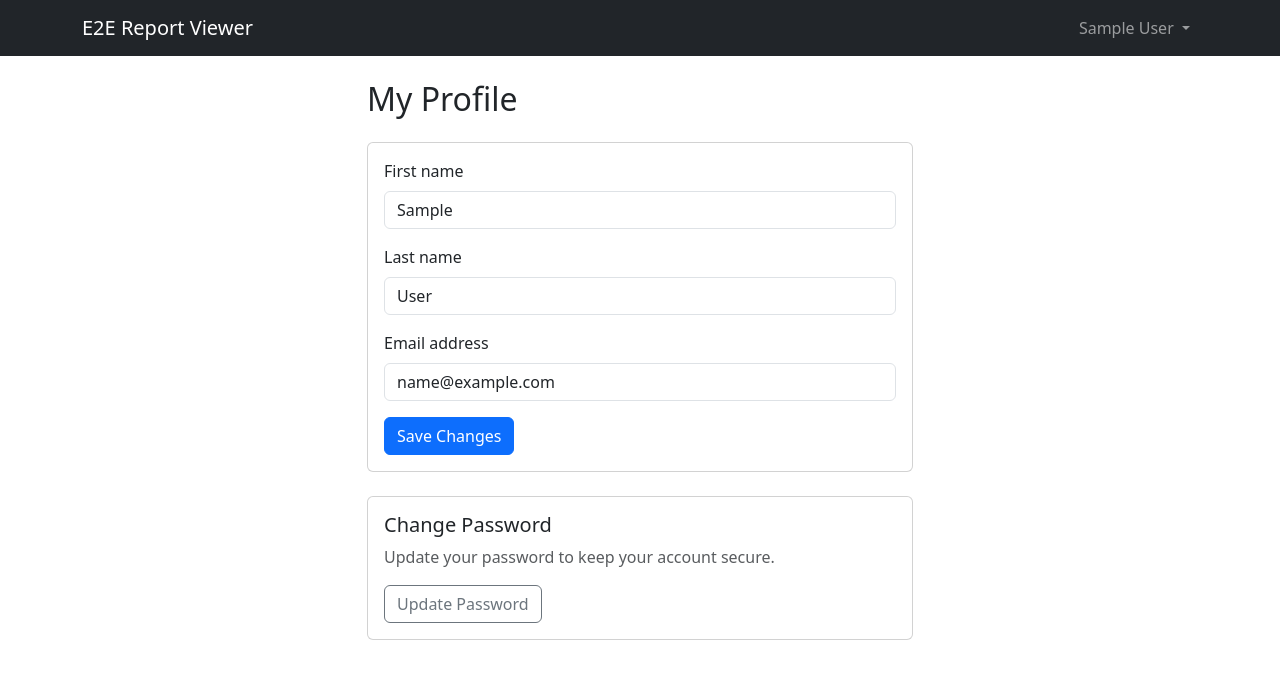
After one commit to TristanLabram/e2e-report-viewer, a Django app: page /accounts/profile/ in a window 1280 px wide. The commit adds this page. Shown: the top 679 px of the page. Run offline with Django 5.2, Linux system fonts and the light colour scheme; the visitor is signed in with stand-in values (Sample User, id 1); some libraries are stand-ins or nearby versions.

Commit message:
Added user profile pages, tested and these allow for logging on and editing of the logged in user profile

```diff
--- /dev/null
+++ b/accounts/forms.py
@@ -0,0 +1,21 @@
+from django import forms
+from .models import CustomUser
+
+# User profile form functions for validating user data
+class ProfileForm(forms.ModelForm):
+    # Meta data to attach the right model to the forms
+    class Meta:
+        model = CustomUser
+        fields = ['first_name', 'last_name', 'email']
+
+    # Function to clean and validate the user email input
+    def clean_email(self):
+        email = self.cleaned_data.get('email')
+        # Check the email is unique to the current user
+        if (
+            CustomUser.objects.filter(email=email)
+                .exclude(pk=self.instance.pk)
+                .exists()
+        ):
+            raise forms.ValidationError("A user with this email already exists.")
+        return email
--- /dev/null
+++ b/accounts/templates/accounts/profile.html
@@ -0,0 +1,33 @@
+{% extends "base.html" %}
+{% load django_bootstrap5 %}
+
+{% block title %}My Profile - E2E Report Viewer{% endblock title %}
+
+{% block content %}
+<div class="row justify-content-center">
+    <div class="col-md-8 col-lg-6">
+        <h2 class="mb-4">My Profile</h2>
+
+        <div class="card mb-4">
+            <div class="card-body">
+                <form method="post">
+                    {% csrf_token %}
+                    {% bootstrap_form form %}
+                    <button type="submit" class="btn btn-primary">Save Changes</button>
+                </form>
+            </div>
+        </div>
+        <div class="card">
+            <div class="card-body">
+                <h5 class="card-title">Change Password</h5>
+                <p class="card-text text-muted">
+                    Update your password to keep your account secure.
+                </P>
+                <a href="{% url 'password_change' %}" class="btn btn-outline-secondary">
+                    Update Password
+                </a>
+            </div>
+        </div>
+    </div>
+</div>
+{% endblock content %}
--- /dev/null
+++ b/accounts/urls.py
@@ -0,0 +1,32 @@
+from ast import Pass
+from django import template
+from django.urls import path
+from django.contrib.auth.views import LoginView, LogoutView, PasswordChangeView
+from . import views
+
+# Account urls
+urlpatterns = [
+    path(
+        'login/',
+        LoginView.as_view(template_name="accounts/login.html"),
+        name="login",
+    ),
+    path(
+        'logout/',
+        LogoutView.as_view(),
+        name="logout",
+    ),
+    path(
+        'profile/',
+        views.profile_view,
+        name="profile",
+    ),
+    path(
+        'profile/password/',
+        PasswordChangeView.as_view(
+            template_name="accounts/password_change.html",
+            success_url="/profile/",
+        ),
+        name="password_change",
+    ),
+]
--- a/accounts/views.py
+++ b/accounts/views.py
@@ -1,3 +1,27 @@
-from django.shortcuts import render
+from django.shortcuts import render, redirect
+from django.contrib.auth.decorators import login_required
+from django.contrib import messages
+from django.urls import is_valid_path
+from .forms import ProfileForm
 
-# Create your views here.
+# View and edit user profile information, requires logon ([Authorize] in C#)
+@login_required
+def profile_view(request):
+    #Post request for form submission
+    if request.method == 'POST':
+        #Binds the form to the data in the request and the sending user
+        form = ProfileForm(request.POST, instance=request.user)
+
+        #Validates, saves and redirects the user to the view form
+        if form.is_valid():
+            form.save()
+            messages.success(request, 'Profile updated successfully')
+            return redirect('profile')
+
+    # Get request - show the form with pre-populated values
+    else:
+        #Attach current user model to form
+        form = ProfileForm(instance=request.user)
+
+    # Render the profile template, passing in the form object as 'View/FormModel'
+    return render(request, 'accounts/profile.html', {'form': form})
--- a/config/urls.py
+++ b/config/urls.py
@@ -1,22 +1,17 @@
-"""
-URL configuration for config project.
-
-The `urlpatterns` list routes URLs to views. For more information please see:
-    https://docs.djangoproject.com/en/6.0/topics/http/urls/
-Examples:
-Function views
-    1. Add an import:  from my_app import views
-    2. Add a URL to urlpatterns:  path('', views.home, name='home')
-Class-based views
-    1. Add an import:  from other_app.views import Home
-    2. Add a URL to urlpatterns:  path('', Home.as_view(), name='home')
-Including another URLconf
-    1. Import the include() function: from django.urls import include, path
-    2. Add a URL to urlpatterns:  path('blog/', include('blog.urls'))
-"""
 from django.contrib import admin
-from django.urls import path
+from django.urls import path, include
+from django.shortcuts import redirect
 
 urlpatterns = [
     path('admin/', admin.site.urls),
+
+    #Add account URLs
+    path('accounts/', include('accounts.urls')),
+
+    #Add report URLs (placeholder for now)
+    #path("reports/", include("reports.urls")),
+
+    #Root URL to redirect to the report list (or login if unauthenticated)
+    # WIP setting this to redirect to login until the reports app is made
+    path('', lambda request: redirect('login')),
 ]
--- a/templates/base.html
+++ b/templates/base.html
@@ -12,7 +12,7 @@
 <body>
     <nav class="navbar navbar-expand-lg navbar-dark bg-dark">
         <div class="container">
-            <a class="navbar-brand" href="{% url 'report_list' %}">E2E Report Viewer</a>
+            <a class="navbar-brand" href="{% url 'profile' %}">E2E Report Viewer</a>
 
             <button class="navbar-toggler" type="button"
                     data-bs-toggle="collapse"
@@ -23,14 +23,14 @@
             <div class="collapse navbar-collapse" id="navbarNav">
                 {% if user.is_authenticated %}
                     <ul class="navbar-nav me-auto">
-                        <li class="nav-item">
+                        {% comment %} <li class="nav-item">
                             <a class="nav-link" href="{% url 'report_list' %}">Reports</a>
-                        </li>
-                        {% if user.is_admin %}
+                        </li> {% endcomment %}
+                        {% comment %} {% if user.is_admin %}
                             <li class="nav-item">
                                 <a class="nav-link" href="{% url 'user_list' %}">User Management</a>
                             </li>
-                        {% endif %}
+                        {% endif %} {% endcomment %}
                     </ul>
 
                     <ul class="navbar-nav">
```
Also changed, not shown: accounts/decorators.py (added, +20 -0 lines), accounts/templates/accounts/login.html (added, +24 -0 lines), accounts/templates/accounts/password_change.html (added, +23 -0 lines), config/settings.py (+2 -14 lines).
